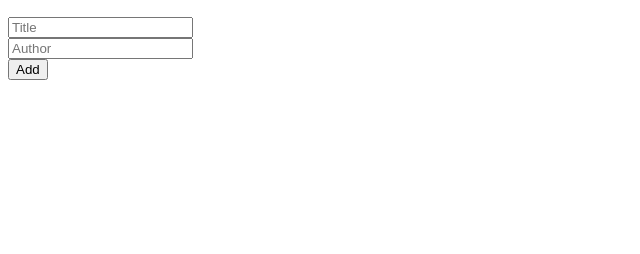
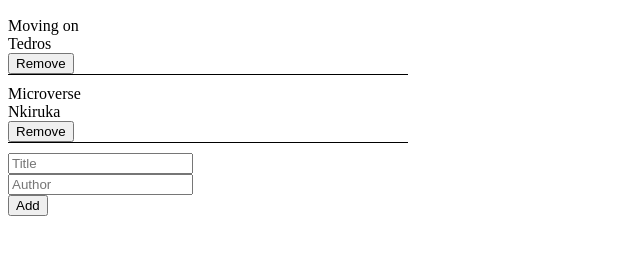
Before and after one commit to tta2yta/Awesome_Books, a plain HTML site: page index.html in a window 1280 px wide. Shown: the part 50-304 px from the top of the page, without its empty margins (0-640 px from the left). Drawn offline with Linux system fonts and the light colour scheme.

Commit message:
Add features to list function

```diff
--- a/css/main.css
+++ b/css/main.css
@@ -0,0 +1,9 @@
+.book_list_main{
+    margin-bottom: 10px;
+}
+
+.book_list_sub {
+    margin-bottom: 10px;
+    border-bottom:  1px solid black;
+    width: 400px;
+}
--- a/index.html
+++ b/index.html
@@ -6,7 +6,7 @@
     <title>Page Title</title>
     <meta name="viewport" content="width=device-width, initial-scale=1" />
     <link rel="stylesheet" type="text/css" media="screen" href="css/main.css" />
-    <script src="js/script.js"></script>
+
   </head>
   <body>
     <h2>Awesome Books</h2>
@@ -16,5 +16,7 @@
       <input type="text" id="author" nane="author" placeholder="Author" /><br />
       <input type="button" id="save" name="save" value="Add" onclick="add()" />
     </form>
+
+    <script src="js/script.js"></script>
   </body>
 </html>
--- a/js/script.js
+++ b/js/script.js
@@ -10,7 +10,28 @@ const bookArr = [
   { title: "Microverse", author: "Nkiruka" },
 ];
 
-function list(){
-  let book_list= document.createElement('div')
+list(bookArr)
+
+function list(bookArr){
+  let book_list_main=document.createElement('div');
+  book_list_main.className="book_list_main"
+  bookArr.forEach((element, index) => {
+   let  book_list_sub= document.createElement('div')
+   book_list_sub.id=index
+   book_list_sub.className='book_list_sub'
+     let book_title= document.createElement('div')
+     let book_author= document.createElement('div')
+     book_title.textContent=element.title
+     book_author.textContent=element.author
+     let btn_remove= document.createElement('button')
+     btn_remove.textContent="Remove"
+     book_list_sub.appendChild(book_title)
+     book_list_sub.appendChild(book_author)
+     book_list_sub.appendChild(btn_remove)
+     book_list_main.appendChild(book_list_sub)
+
+  });
+
+  document.getElementById('main').appendChild(book_list_main)
 
 }
```
